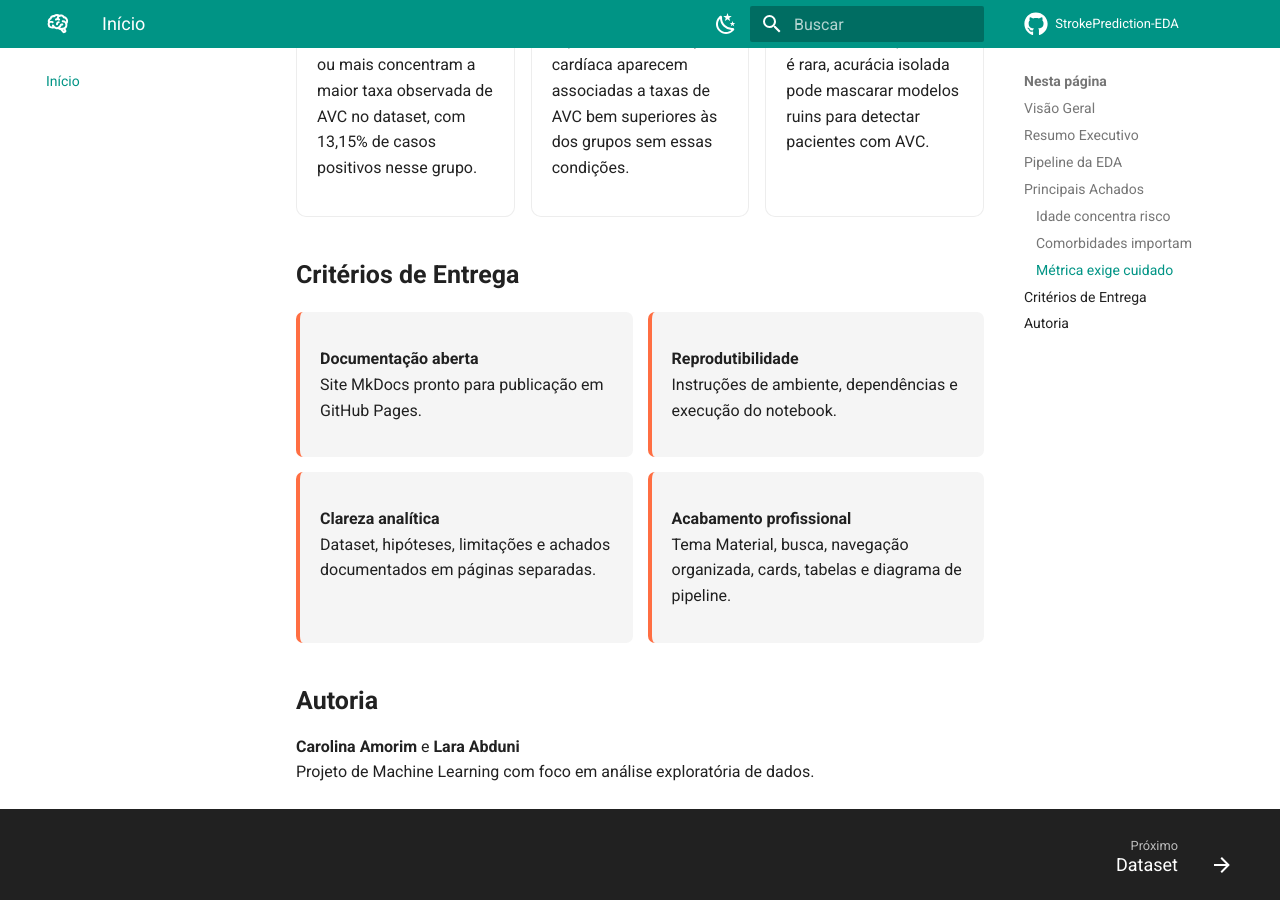
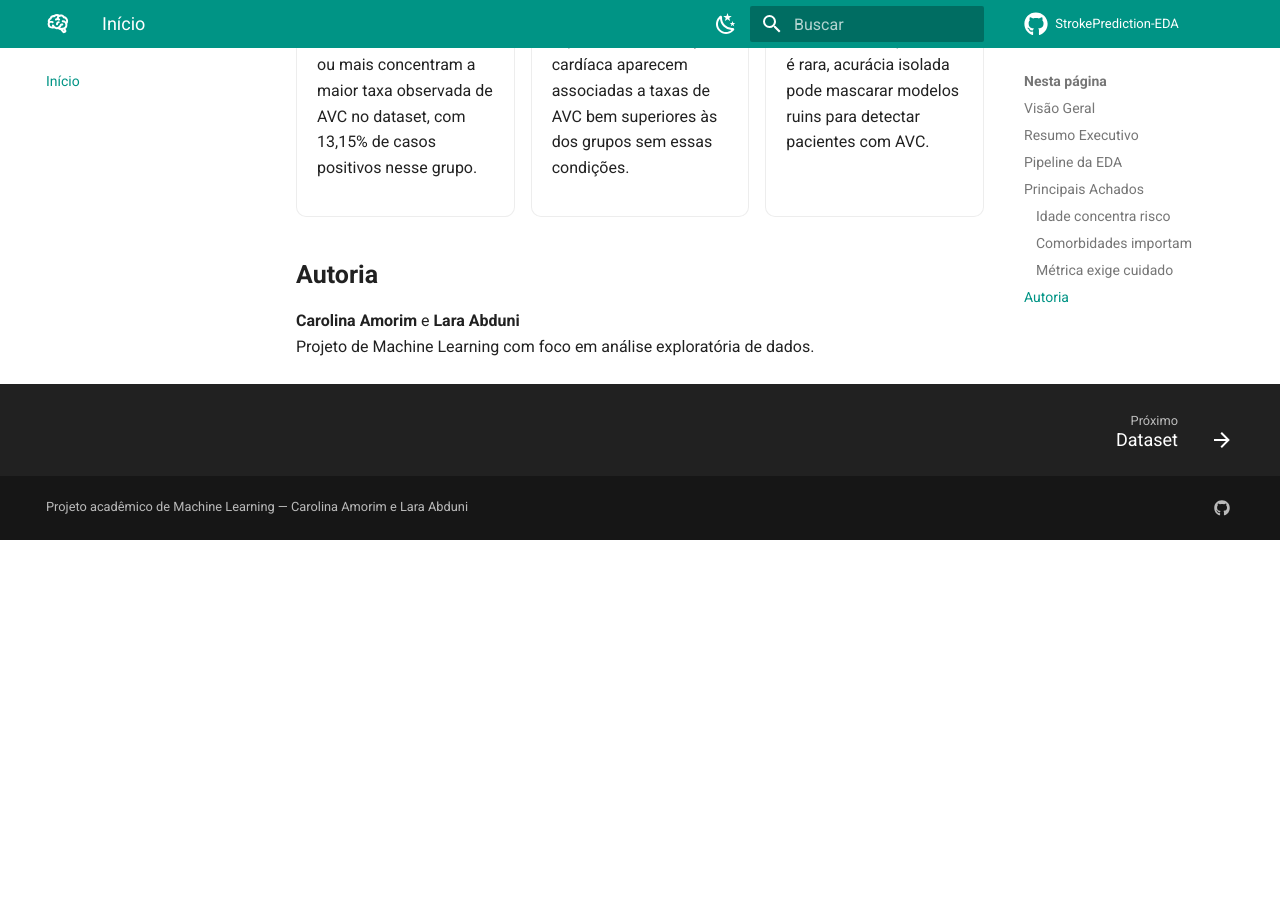
Before and after one commit to carolinaoamorim/StrokePrediction-EDA, an MkDocs documentation site: the page built from docs/index.md, in a window 1280 px wide and 900 px high, scrolled down 1842 px. Built offline with MkDocs 1.6.1 and Material for MkDocs 9.7.7, drawn with Linux system fonts in a browser that asks for light colours; comment, search, counter and statistics services are not loaded; after the commit the page ends 2382 px from its top, so only the background shows below that.

Commit message:
ajuste minimo no mkdocs

```diff
--- a/docs/index.md
+++ b/docs/index.md
@@ -91,30 +91,6 @@ Como a classe positiva é rara, acurácia isolada pode mascarar modelos ruins pa
 </div>
 </div>
 
-## Critérios de Entrega
-
-<div class="checklist" markdown>
-<div markdown>
-**Documentação aberta**<br>
-Site MkDocs pronto para publicação em GitHub Pages.
-</div>
-
-<div markdown>
-**Reprodutibilidade**<br>
-Instruções de ambiente, dependências e execução do notebook.
-</div>
-
-<div markdown>
-**Clareza analítica**<br>
-Dataset, hipóteses, limitações e achados documentados em páginas separadas.
-</div>
-
-<div markdown>
-**Acabamento profissional**<br>
-Tema Material, busca, navegação organizada, cards, tabelas e diagrama de pipeline.
-</div>
-</div>
-
 ## Autoria
 
 **Carolina Amorim** e **Lara Abduni**<br>
```
